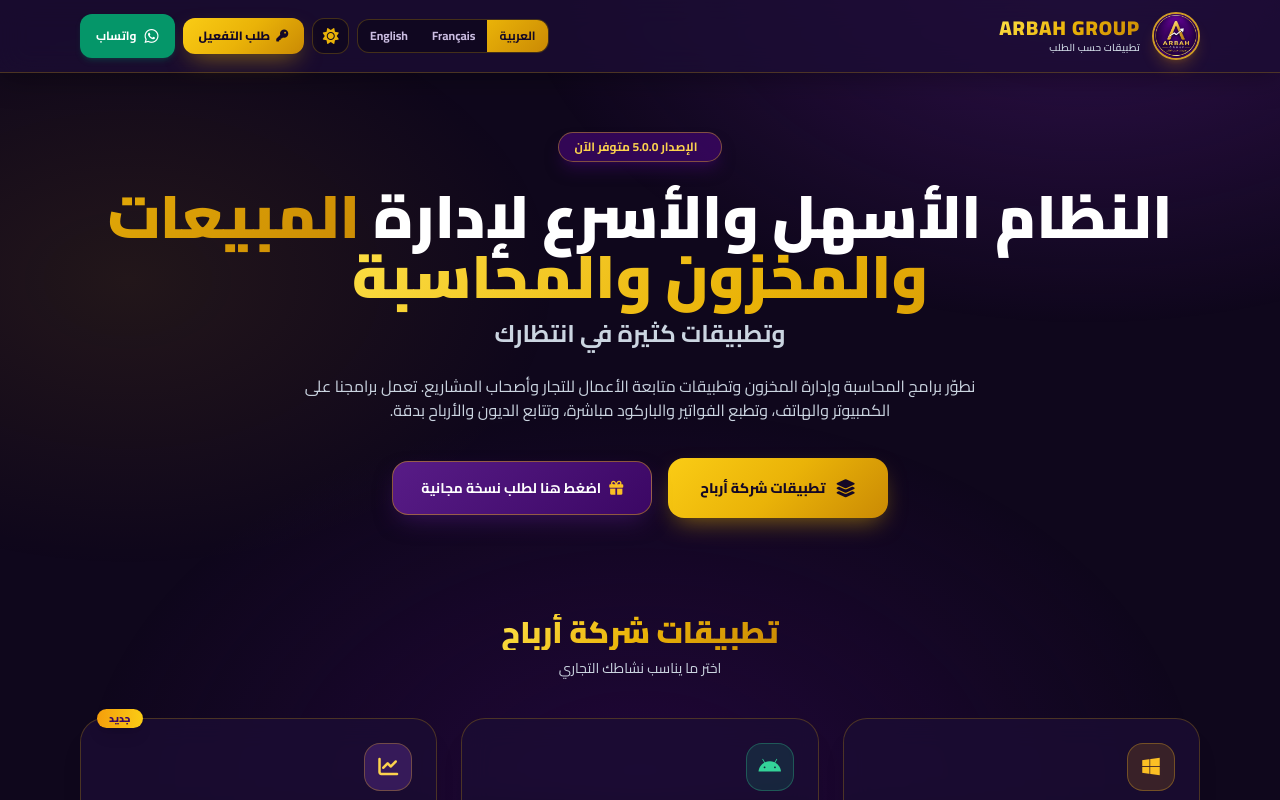
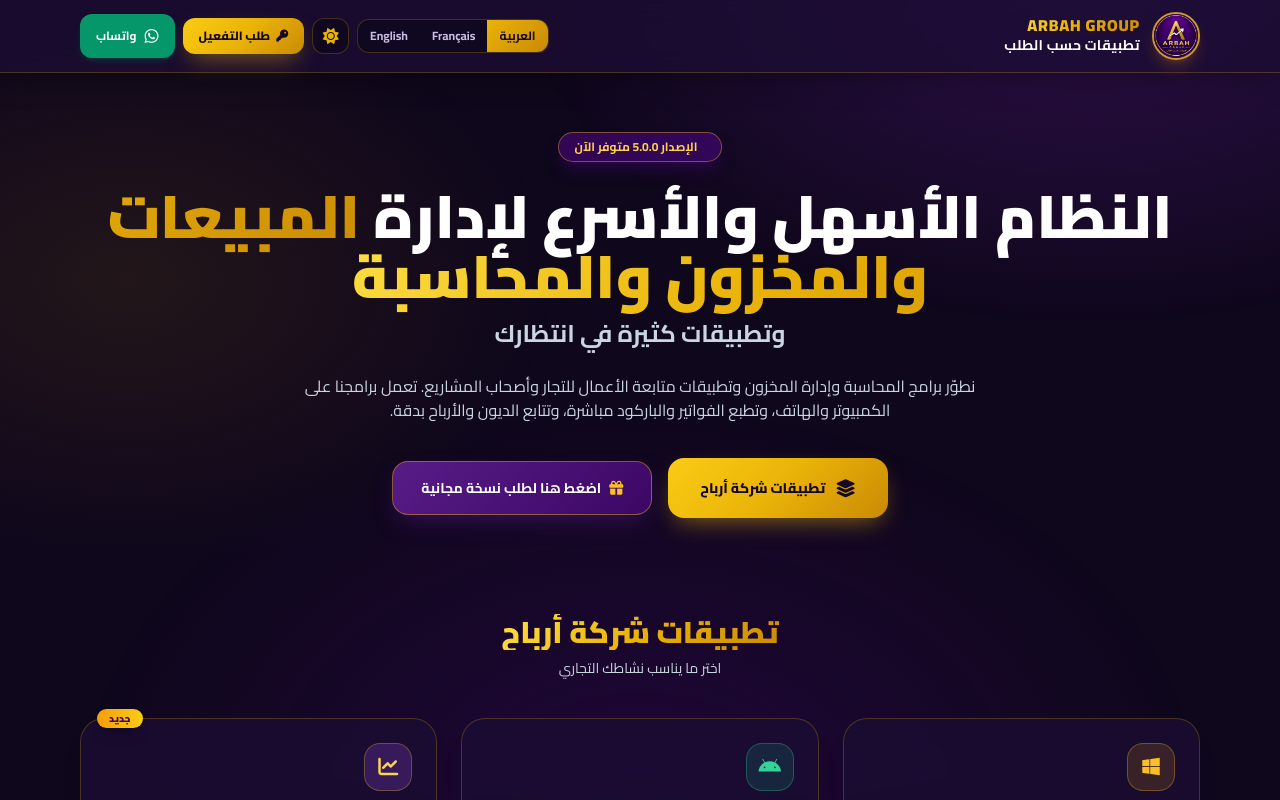
Before and after one commit to zawali4gaming/arbah-web, a plain HTML site: page index.html in a window 1280 px wide. Shown: the top 800 px of the page. Drawn offline with nearby package versions, Linux system fonts and the light colour scheme.

Commit message:
Update index.html

```diff
--- a/index.html
+++ b/index.html
@@ -233,8 +233,8 @@
                     <img src="icon.png" alt="ARBAH GROUP Logo" class="w-full h-full object-cover">
                 </div>
                 <div class="flex flex-col">
-                    <span class="font-black text-xl tracking-wider gold-text leading-none" data-i18n="brand_name">ARBAH GROUP</span>
-                    <span class="text-[10px] text-slate-300 font-semibold tracking-wide mt-0.5" data-i18n="brand_sub">تطبيقات حسب الطلب</span>
+                    <span class="font-black text-xxl tracking-wider gold-text leading-none" data-i18n="brand_name">ARBAH GROUP</span>
+                    <span class="text-xs sm:text-sm font-bold tracking-wide mt-0.5" data-i18n="brand_sub">تطبيقات حسب الطلب</span>
                 </div>
             </a>
 
```
